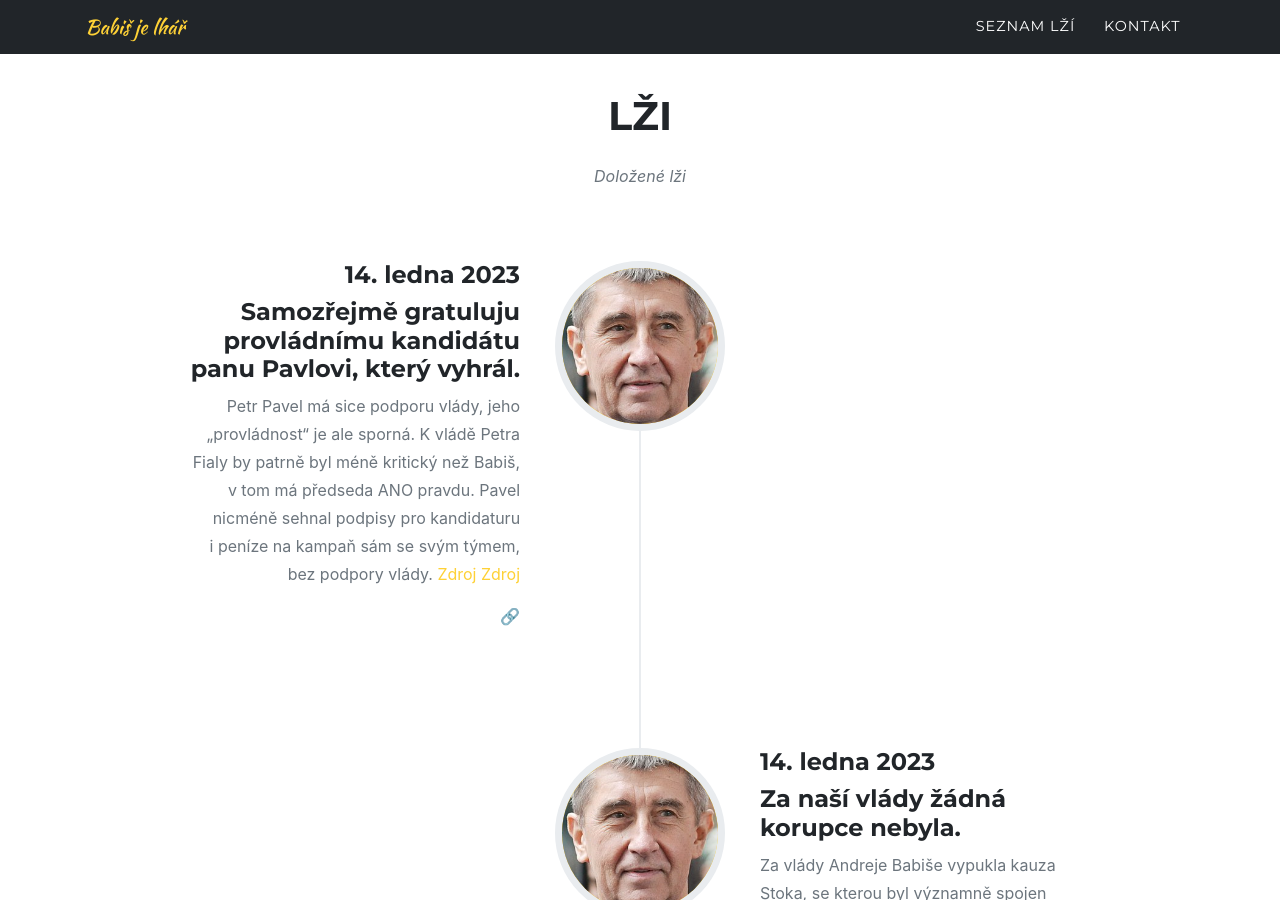
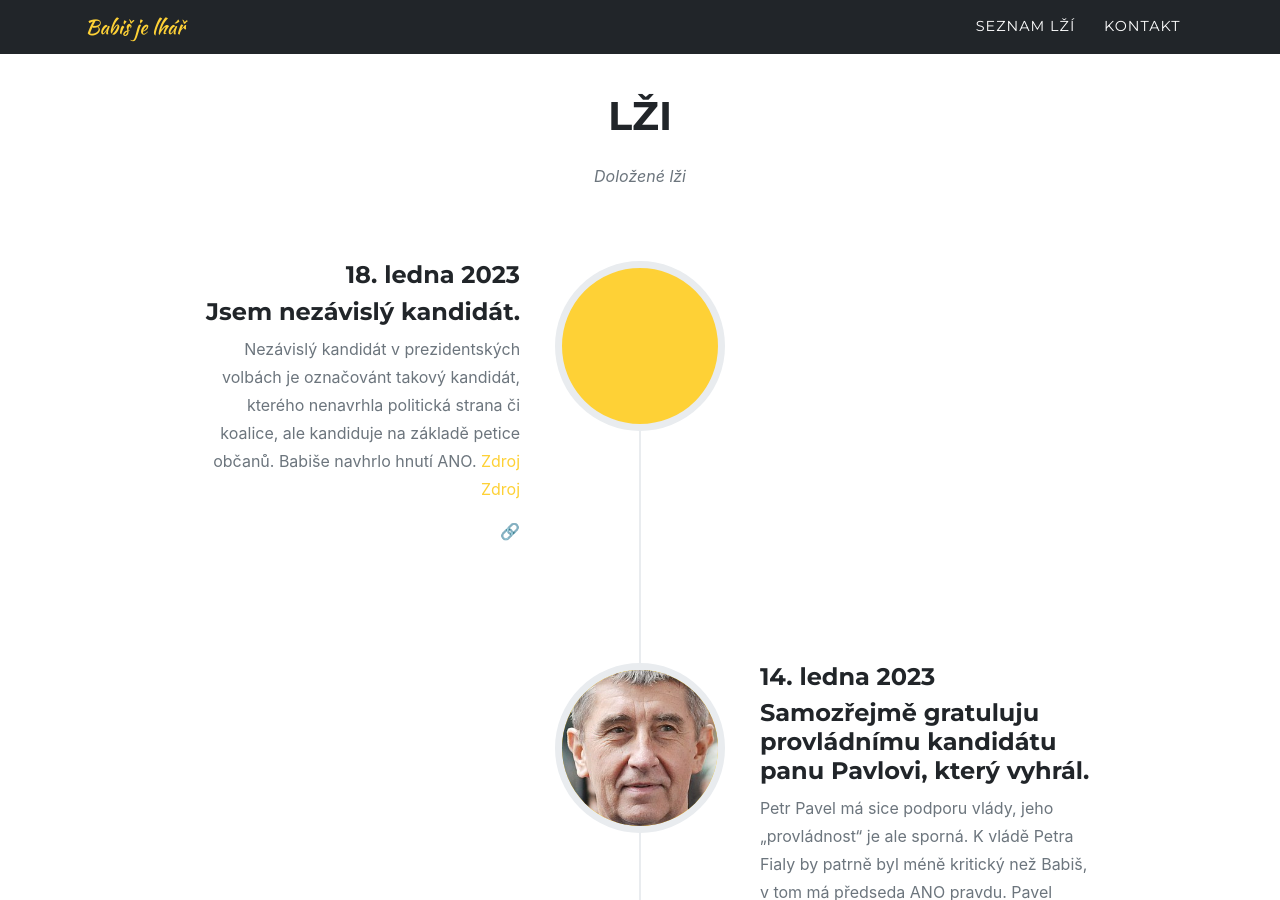
Before and after one commit to xsuchy/babisjelhar, a Jekyll site: the page built from index.md, in a window 1280 px wide and 900 px high, scrolled down 1142 px. Built offline with Jekyll 4.4.1, drawn with Linux system fonts in a browser that asks for light colours; some web fonts are replaced.

Commit message:
dalsi lez a doplneni casu u predchozich lzi

```diff
--- a/_data/sitetext.yml
+++ b/_data/sitetext.yml
@@ -33,57 +33,60 @@ timeline:
     section: timeline
     start_align: "left"
     events:
+      - title: "Jsem nezávislý kandidát."
+        year: "18. ledna 2023"
+        desc: "Nezávislý kandidát v prezidentských volbách je označovánt takový kandidát, kterého nenavrhla politická strana či koalice, ale kandiduje na základě petice občanů. Babiše navhrlo hnutí ANO. [Zdroj](https://cs.wikipedia.org/wiki/Nez%C3%A1vislost#Nez%C3%A1visl%C3%AD_kandid%C3%A1ti) [Zdroj](https://www.denik.cz/prezidentsky-souboj/ziva-debata-prezidentske-volby-petr-pavel-andrej-babis.html)"
       - title: "Samozřejmě gratuluju provládnímu kandidátu panu Pavlovi, který vyhrál."
         year: "14. ledna 2023"
-        desc: "Petr Pavel má sice podporu vlády, jeho „provládnost“ je ale sporná. K vládě Petra Fialy by patrně byl méně kritický než Babiš, v tom má předseda ANO pravdu. Pavel nicméně sehnal podpisy pro kandidaturu i peníze na kampaň sám se svým týmem, bez podpory vlády. [Zdroj](https://youtu.be/cpMHAh6fQMo) [Zdroj](https://denikn.cz/1054556/ja-rikam-jen-pravdu-babis-promenil-tiskovou-konferenci-v-ohnostroj-vymyslu-overili-jsme-je/?ref=inc&cst=1e88a10dcdcfeee34a281a34c93fa5deafabae34)"
+        desc: "Petr Pavel má sice podporu vlády, jeho „provládnost“ je ale sporná. K vládě Petra Fialy by patrně byl méně kritický než Babiš, v tom má předseda ANO pravdu. Pavel nicméně sehnal podpisy pro kandidaturu i peníze na kampaň sám se svým týmem, bez podpory vlády. [Zdroj](https://youtu.be/cpMHAh6fQMo?t=130) [Zdroj](https://denikn.cz/1054556/ja-rikam-jen-pravdu-babis-promenil-tiskovou-konferenci-v-ohnostroj-vymyslu-overili-jsme-je/?ref=inc&cst=1e88a10dcdcfeee34a281a34c93fa5deafabae34)"
         image: assets/img/timeline/1.jpg
       - title: "Za naší vlády žádná korupce nebyla."
         year: "14. ledna 2023"
-        desc: "Za vlády Andreje Babiše vypukla kauza Stoka, se kterou byl významně spojen tehdejší vysoce postavený člen ANO Jiří Švachula. Bývalý místostarosta městské části Brno-střed dostal loni v květnu trest 9,5 let vězení za zvlášť závažný zločin sjednání výhody při veřejné zakázce a účast na organizované zločinecké skupině. [Zdroj](https://youtu.be/cpMHAh6fQMo) [Zdroj](https://denikn.cz/1054556/ja-rikam-jen-pravdu-babis-promenil-tiskovou-konferenci-v-ohnostroj-vymyslu-overili-jsme-je/?ref=inc&cst=1e88a10dcdcfeee34a281a34c93fa5deafabae34)"
+        desc: "Za vlády Andreje Babiše vypukla kauza Stoka, se kterou byl významně spojen tehdejší vysoce postavený člen ANO Jiří Švachula. Bývalý místostarosta městské části Brno-střed dostal loni v květnu trest 9,5 let vězení za zvlášť závažný zločin sjednání výhody při veřejné zakázce a účast na organizované zločinecké skupině. [Zdroj](https://youtu.be/cpMHAh6fQMo?t=205) [Zdroj](https://denikn.cz/1054556/ja-rikam-jen-pravdu-babis-promenil-tiskovou-konferenci-v-ohnostroj-vymyslu-overili-jsme-je/?ref=inc&cst=1e88a10dcdcfeee34a281a34c93fa5deafabae34)"
         image: assets/img/timeline/1.jpg
       - title: "Já chci říct, že jsem slíbil, že povedu kampaň slušně. A taky jsem ji vedl slušně."
         year: "14. ledna 2023"
-        desc: "Babiš sice před prvním kolem oproti dřívějšímu vystupování ubral na negativitě, i tak se ale v kampani dopouštěl manipulativních útoků. [Zdroj](https://youtu.be/cpMHAh6fQMo) [Zdroj](https://denikn.cz/1054556/ja-rikam-jen-pravdu-babis-promenil-tiskovou-konferenci-v-ohnostroj-vymyslu-overili-jsme-je/?ref=inc&cst=1e88a10dcdcfeee34a281a34c93fa5deafabae34)"
+        desc: "Babiš sice před prvním kolem oproti dřívějšímu vystupování ubral na negativitě, i tak se ale v kampani dopouštěl manipulativních útoků. [Zdroj](https://youtu.be/cpMHAh6fQMo?t=324) [Zdroj](https://denikn.cz/1054556/ja-rikam-jen-pravdu-babis-promenil-tiskovou-konferenci-v-ohnostroj-vymyslu-overili-jsme-je/?ref=inc&cst=1e88a10dcdcfeee34a281a34c93fa5deafabae34)"
         image: assets/img/timeline/1.jpg
       - title: "Další nesmysly, střet zájmů, vyšetřování ve Francii, vážená média. Pokud je někdo vyšetřován, tak ho někdo asi kontaktuje."
         year: "14. ledna 2023"
-        desc: "Národní finanční prokuratura (Parquet national financier) ve Francii, která je odpovědná za odhalování závažné hospodářské a finanční kriminality, nicméně skutečně vyšetřuje Babišův nákup nemovitostí. „Mohu potvrdit, že vyšetřování stále probíhají,“ řekl Deníku N náměstek finančního prokurátora Jocteur-Monrozier. „Vyšetřování ohledně pana Babiše se zabývá legalizací výnosů z daňové trestné činnosti s přitěžujícími okolnostmi,“ dodal. [Zdroj](https://youtu.be/cpMHAh6fQMo) [Zdroj](https://denikn.cz/1054556/ja-rikam-jen-pravdu-babis-promenil-tiskovou-konferenci-v-ohnostroj-vymyslu-overili-jsme-je/?ref=inc&cst=1e88a10dcdcfeee34a281a34c93fa5deafabae34)"
+        desc: "Národní finanční prokuratura (Parquet national financier) ve Francii, která je odpovědná za odhalování závažné hospodářské a finanční kriminality, nicméně skutečně vyšetřuje Babišův nákup nemovitostí. „Mohu potvrdit, že vyšetřování stále probíhají,“ řekl Deníku N náměstek finančního prokurátora Jocteur-Monrozier. „Vyšetřování ohledně pana Babiše se zabývá legalizací výnosů z daňové trestné činnosti s přitěžujícími okolnostmi,“ dodal. [Zdroj](https://youtu.be/cpMHAh6fQMo?t=1090) [Zdroj](https://denikn.cz/1054556/ja-rikam-jen-pravdu-babis-promenil-tiskovou-konferenci-v-ohnostroj-vymyslu-overili-jsme-je/?ref=inc&cst=1e88a10dcdcfeee34a281a34c93fa5deafabae34)"
         image: assets/img/timeline/1.jpg
       - title: "Byl bych velice rád, kdyby média říkala pravdu o tom, že jsem s StB nikdy nespolupracoval."
         year: "14. ledna 2023"
-        desc: "Za jasný důkaz jeho spolupráce se Státní bezpečností považují slovenští historici například statistickou kartu agenta StB, kterou v archivech nalezli před téměř dvěma lety. Soudy dosud opakovaně potvrdily, že Babiš je veden v evidenci spolupracovníků StB oprávněně, naposledy loni v červnu. [Zdroj](https://youtu.be/cpMHAh6fQMo) [Zdroj](https://denikn.cz/1054556/ja-rikam-jen-pravdu-babis-promenil-tiskovou-konferenci-v-ohnostroj-vymyslu-overili-jsme-je/?ref=inc&cst=1e88a10dcdcfeee34a281a34c93fa5deafabae34)"
+        desc: "Za jasný důkaz jeho spolupráce se Státní bezpečností považují slovenští historici například statistickou kartu agenta StB, kterou v archivech nalezli před téměř dvěma lety. Soudy dosud opakovaně potvrdily, že Babiš je veden v evidenci spolupracovníků StB oprávněně, naposledy loni v červnu. [Zdroj](https://youtu.be/cpMHAh6fQMo?t=386) [Zdroj](https://denikn.cz/1054556/ja-rikam-jen-pravdu-babis-promenil-tiskovou-konferenci-v-ohnostroj-vymyslu-overili-jsme-je/?ref=inc&cst=1e88a10dcdcfeee34a281a34c93fa5deafabae34)"
         image: assets/img/timeline/1.jpg
       - title: "Gratuluju panu Pavlovi, že jako trénovaný komunistický rozvědčík v Rusku, který vítal invazi, to dotáhl až do Vojenského výboru NATO."
         year: "14. ledna 2023"
-        desc: "Pavel zahájil studium v roce 1988 a kurzem procházel na Moravě a v Praze a dokončil jej po sametové revoluci. Nikdo nikde nedoložil, že by Pavel studoval v Rusku. V létě 1968 bylo Pavlovi 6 let. [Zdroj](https://youtu.be/cpMHAh6fQMo) [Zdroj](https://denikn.cz/1054556/ja-rikam-jen-pravdu-babis-promenil-tiskovou-konferenci-v-ohnostroj-vymyslu-overili-jsme-je/?ref=inc&cst=1e88a10dcdcfeee34a281a34c93fa5deafabae34)"
+        desc: "Pavel zahájil studium v roce 1988 a kurzem procházel na Moravě a v Praze a dokončil jej po sametové revoluci. Nikdo nikde nedoložil, že by Pavel studoval v Rusku. V létě 1968 bylo Pavlovi 6 let. [Zdroj](https://youtu.be/cpMHAh6fQMo?t=604) [Zdroj](https://denikn.cz/1054556/ja-rikam-jen-pravdu-babis-promenil-tiskovou-konferenci-v-ohnostroj-vymyslu-overili-jsme-je/?ref=inc&cst=1e88a10dcdcfeee34a281a34c93fa5deafabae34)"
         image: assets/img/timeline/1.jpg
       - title: "Pavel odešel do NATO, a když se vrátil, bral jenom výsluhy a pro naši zemi neudělal vůbec nic. Považuji za absurdní, pokud se chlubí tím, co my jsme museli řešit v rámci naší vlády."
         year: "14. ledna 2023"
-        desc: "Pavel po odchodu z NATO skutečně odešel do armádního důchodu. Na jaře v roce 2020 založil dobrovolnický spolek Spolu silnější a sbírku, která pomáhala lidem čelícím covidové epidemii a těm, na které krize dopadla nejhůře. Pomáhal i na Moravě v obcích postižených tornádem. Později spolu s odborníky nechal vypracovat doporučení, jak lépe zvládnout další krizi. [Zdroj](https://youtu.be/cpMHAh6fQMo) [Zdroj](https://denikn.cz/1054556/ja-rikam-jen-pravdu-babis-promenil-tiskovou-konferenci-v-ohnostroj-vymyslu-overili-jsme-je/?ref=inc&cst=1e88a10dcdcfeee34a281a34c93fa5deafabae34)"
+        desc: "Pavel po odchodu z NATO skutečně odešel do armádního důchodu. Na jaře v roce 2020 založil dobrovolnický spolek Spolu silnější a sbírku, která pomáhala lidem čelícím covidové epidemii a těm, na které krize dopadla nejhůře. Pomáhal i na Moravě v obcích postižených tornádem. Později spolu s odborníky nechal vypracovat doporučení, jak lépe zvládnout další krizi. [Zdroj](https://youtu.be/cpMHAh6fQMo?t=647) [Zdroj](https://denikn.cz/1054556/ja-rikam-jen-pravdu-babis-promenil-tiskovou-konferenci-v-ohnostroj-vymyslu-overili-jsme-je/?ref=inc&cst=1e88a10dcdcfeee34a281a34c93fa5deafabae34)"
         image: assets/img/timeline/1.jpg
       - title: "Nechápu, proč vůbec kandiduje, v historii NATO se to vůbec nestalo."
         year: "14. ledna 2023"
-        desc: "V historii NATO se už několikrát stalo, že se vysoký armádní důstojník (v některé z generálských hodností) stal prezidentem. Příkladem jsou třeba Dwight D. Eisenhower v USA nebo Charles de Gaulle ve Francii. Prezidentem s generálskou hodností byl i António Ramalho Eanes v Portugalsku. A také, ačkoliv tehdy samozřejmě nešlo o člena NATO, mělo prezidenta-generála i Československo v osobě Ludvíka Svobody. Současný bulharský prezident Rumen Radev, o kterém Babiš sám řekl, že ho zná, dosáhl hodnosti generálmajora letectva. [Zdroj](https://youtu.be/cpMHAh6fQMo) [Zdroj](https://denikn.cz/1054556/ja-rikam-jen-pravdu-babis-promenil-tiskovou-konferenci-v-ohnostroj-vymyslu-overili-jsme-je/?ref=inc&cst=1e88a10dcdcfeee34a281a34c93fa5deafabae34)"
+        desc: "V historii NATO se už několikrát stalo, že se vysoký armádní důstojník (v některé z generálských hodností) stal prezidentem. Příkladem jsou třeba Dwight D. Eisenhower v USA nebo Charles de Gaulle ve Francii. Prezidentem s generálskou hodností byl i António Ramalho Eanes v Portugalsku. A také, ačkoliv tehdy samozřejmě nešlo o člena NATO, mělo prezidenta-generála i Československo v osobě Ludvíka Svobody. Současný bulharský prezident Rumen Radev, o kterém Babiš sám řekl, že ho zná, dosáhl hodnosti generálmajora letectva. [Zdroj](https://youtu.be/cpMHAh6fQMo?t=764) [Zdroj](https://denikn.cz/1054556/ja-rikam-jen-pravdu-babis-promenil-tiskovou-konferenci-v-ohnostroj-vymyslu-overili-jsme-je/?ref=inc&cst=1e88a10dcdcfeee34a281a34c93fa5deafabae34)"
         image: assets/img/timeline/1.jpg
       - title: "A pokud pan Pavel říká, že mír je iluze, já jsem zásadně proti. Nechceme válku, chceme mír. A Evropa má po druhé světové válce mír, za to musíme bojovat."
         year: "14. ledna 2023"
-        desc: "V superdebatě ČT Pavel prohlásil: „Trvalý mír je iluze. Musíme usilovat o ukončení konfliktu a zahájení obnovy Ukrajiny.“ Bylo zřejmé, že konstatuje skutečnost: V Evropě není mír. Babiš to staví tak, jako že si Pavel mír nepřeje. To ale z jeho slov nevyplývalo. [Zdroj](https://youtu.be/cpMHAh6fQMo) [Zdroj](https://denikn.cz/1054556/ja-rikam-jen-pravdu-babis-promenil-tiskovou-konferenci-v-ohnostroj-vymyslu-overili-jsme-je/?ref=inc&cst=1e88a10dcdcfeee34a281a34c93fa5deafabae34)"
+        desc: "V superdebatě ČT Pavel prohlásil: „Trvalý mír je iluze. Musíme usilovat o ukončení konfliktu a zahájení obnovy Ukrajiny.“ Bylo zřejmé, že konstatuje skutečnost: V Evropě není mír. Babiš to staví tak, jako že si Pavel mír nepřeje. To ale z jeho slov nevyplývalo. [Zdroj](https://youtu.be/cpMHAh6fQMo?t=799) [Zdroj](https://denikn.cz/1054556/ja-rikam-jen-pravdu-babis-promenil-tiskovou-konferenci-v-ohnostroj-vymyslu-overili-jsme-je/?ref=inc&cst=1e88a10dcdcfeee34a281a34c93fa5deafabae34)"
         image: assets/img/timeline/1.jpg
       - title: "Nás StB terorizovala."
         year: "14. ledna 2023"
-        desc: "Babiš je soudně uznaný spolupracovník StB, je zmiňován v řadě archivních dokumentů. V televizní Show Jana Krause před lety svou práci pro tajnou službu přiznal. [Zdroj](https://youtu.be/cpMHAh6fQMo) [Zdroj](https://denikn.cz/1054556/ja-rikam-jen-pravdu-babis-promenil-tiskovou-konferenci-v-ohnostroj-vymyslu-overili-jsme-je/?ref=inc&cst=1e88a10dcdcfeee34a281a34c93fa5deafabae34)"
+        desc: "Babiš je soudně uznaný spolupracovník StB, je zmiňován v řadě archivních dokumentů. V televizní Show Jana Krause před lety svou práci pro tajnou službu přiznal. [Zdroj](https://youtu.be/cpMHAh6fQMo?t=1380) [Zdroj](https://denikn.cz/1054556/ja-rikam-jen-pravdu-babis-promenil-tiskovou-konferenci-v-ohnostroj-vymyslu-overili-jsme-je/?ref=inc&cst=1e88a10dcdcfeee34a281a34c93fa5deafabae34)"
         image: assets/img/timeline/1.jpg
       - title: "Já bych svolal valnou hromadu ČEZ a cenu elektřiny bych zastropoval na 1500 za korun za megawatthodinu."
         year: "14. ledna 2023"
-        desc: "Polostátní energetická společnost ČEZ není jediným výrobcem ani distributorem elektřiny v Česku, cenu není možné omezit rozhodnutím jedné z firem na trhu. [Zdroj](https://youtu.be/cpMHAh6fQMo) [Zdroj](https://denikn.cz/1054556/ja-rikam-jen-pravdu-babis-promenil-tiskovou-konferenci-v-ohnostroj-vymyslu-overili-jsme-je/?ref=inc&cst=1e88a10dcdcfeee34a281a34c93fa5deafabae34)"
+        desc: "Polostátní energetická společnost ČEZ není jediným výrobcem ani distributorem elektřiny v Česku, cenu není možné omezit rozhodnutím jedné z firem na trhu. [Zdroj](https://youtu.be/cpMHAh6fQMo?t=960) [Zdroj](https://denikn.cz/1054556/ja-rikam-jen-pravdu-babis-promenil-tiskovou-konferenci-v-ohnostroj-vymyslu-overili-jsme-je/?ref=inc&cst=1e88a10dcdcfeee34a281a34c93fa5deafabae34)"
         image: assets/img/timeline/1.jpg
       - title: "My nechceme válku, nechceme zbrojit, chceme mír."
         year: "14. ledna 2023"
-        desc: "Mír je hodnotný a obecný cíl, který ale – v kontextu dalších Babišových prohlášení – působí jako vymezení se proti lidem, kteří podporují pomoc Ukrajině. Zatímco tito lidé říkají, že mír nastane, pokud se ukrajinské armádě podaří vytlačit Rusko z ukrajinského území, Babiš žádný konkrétní plán nepředstavuje. Říká jen, že chce mír a jednání. Byl to mimochodem právě Babiš, kdo ještě před rokem a půl prohlašoval, že „česká armáda a její transformace byly vždy prioritou mé vlády“. Na Dnech NATO v Ostravě prohlásil politik, který nyní říká, že nechce zbrojit, mimo jiné toto: „Nakoupili jsme nové obrněné transportéry, radiolokátory, vrtulníky i tisíce nových útočných pušek a pistolí. Investujeme ve velkém a zároveň podporujeme český zbrojní průmysl. V příštím volebním období bychom chtěli dosáhnout armádních výdajů ve výši dvě procenta HDP, abychom splnili náš alianční závazek.“ [Zdroj](https://youtu.be/cpMHAh6fQMo) [Zdroj](https://denikn.cz/1054556/ja-rikam-jen-pravdu-babis-promenil-tiskovou-konferenci-v-ohnostroj-vymyslu-overili-jsme-je/?ref=inc&cst=1e88a10dcdcfeee34a281a34c93fa5deafabae34)"
+        desc: "Mír je hodnotný a obecný cíl, který ale – v kontextu dalších Babišových prohlášení – působí jako vymezení se proti lidem, kteří podporují pomoc Ukrajině. Zatímco tito lidé říkají, že mír nastane, pokud se ukrajinské armádě podaří vytlačit Rusko z ukrajinského území, Babiš žádný konkrétní plán nepředstavuje. Říká jen, že chce mír a jednání. Byl to mimochodem právě Babiš, kdo ještě před rokem a půl prohlašoval, že „česká armáda a její transformace byly vždy prioritou mé vlády“. Na Dnech NATO v Ostravě prohlásil politik, který nyní říká, že nechce zbrojit, mimo jiné toto: „Nakoupili jsme nové obrněné transportéry, radiolokátory, vrtulníky i tisíce nových útočných pušek a pistolí. Investujeme ve velkém a zároveň podporujeme český zbrojní průmysl. V příštím volebním období bychom chtěli dosáhnout armádních výdajů ve výši dvě procenta HDP, abychom splnili náš alianční závazek.“ [Zdroj](https://youtu.be/cpMHAh6fQMo?t=2168) [Zdroj](https://denikn.cz/1054556/ja-rikam-jen-pravdu-babis-promenil-tiskovou-konferenci-v-ohnostroj-vymyslu-overili-jsme-je/?ref=inc&cst=1e88a10dcdcfeee34a281a34c93fa5deafabae34)"
         image: assets/img/timeline/1.jpg
       - title: "Já mám špatné zkušenosti s ČT, dělal jsem i video, pan Moravec, paní Witowská v týmu generála Petra Pavla."
         year: "14. ledna 2023"
-        desc: "Václav Moravec pracuje v ČT, Světlana Witowská už ne. Ani jeden z nich nepracuje pro Pavla. [Zdroj](https://youtu.be/cpMHAh6fQMo) [Zdroj](https://denikn.cz/1054556/ja-rikam-jen-pravdu-babis-promenil-tiskovou-konferenci-v-ohnostroj-vymyslu-overili-jsme-je/?ref=inc&cst=1e88a10dcdcfeee34a281a34c93fa5deafabae34)"
+        desc: "Václav Moravec pracuje v ČT, Světlana Witowská už ne. Ani jeden z nich nepracuje pro Pavla. [Zdroj](https://youtu.be/cpMHAh6fQMo?t=1316) [Zdroj](https://denikn.cz/1054556/ja-rikam-jen-pravdu-babis-promenil-tiskovou-konferenci-v-ohnostroj-vymyslu-overili-jsme-je/?ref=inc&cst=1e88a10dcdcfeee34a281a34c93fa5deafabae34)"
         image: assets/img/timeline/1.jpg
       - title: "Já říkám jenom pravdu."
         year: "14. ledna 2023"
```
